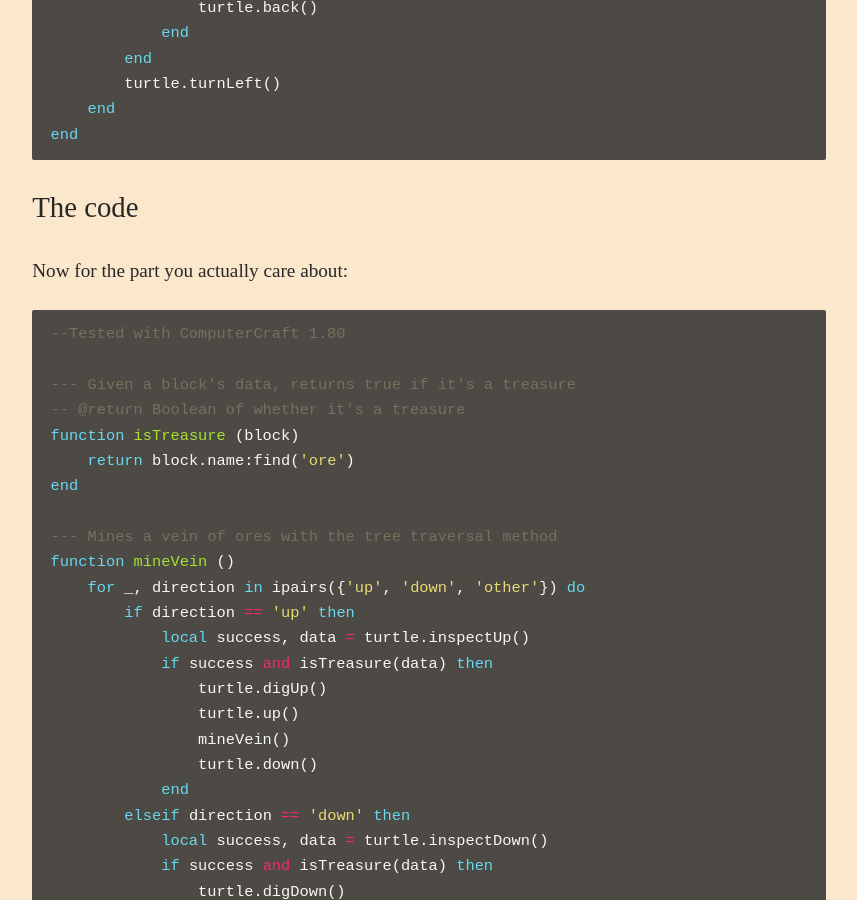
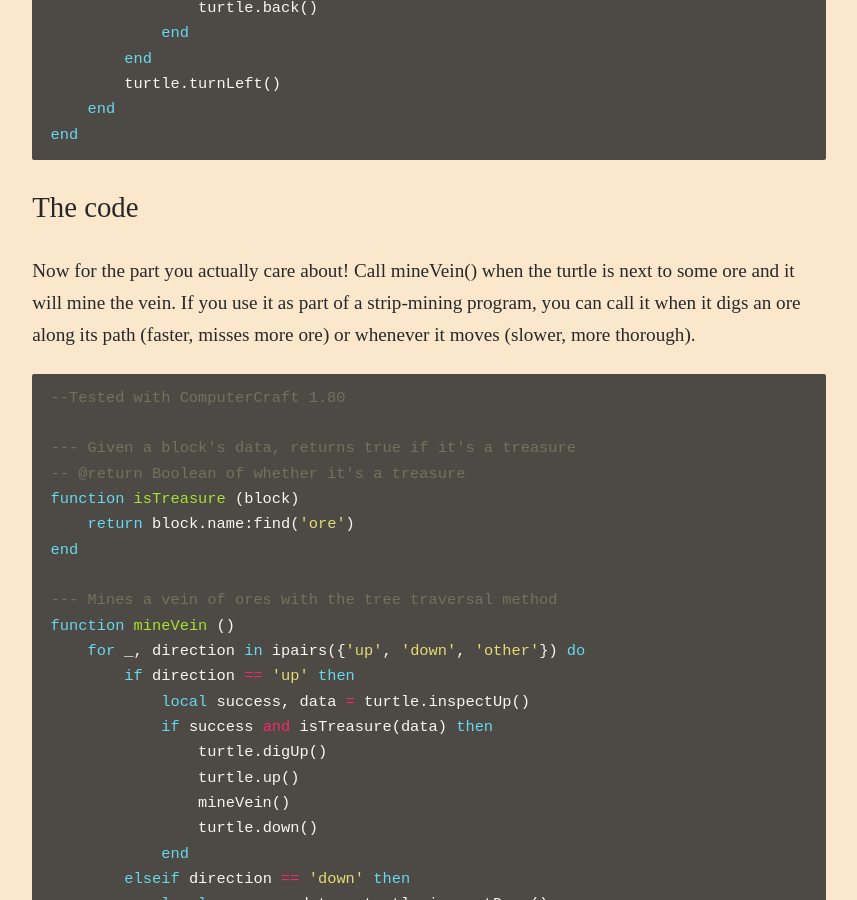
Before and after one commit to fechan/blog, a Jekyll site: the page built from _posts/2019-12-17-vein-mining-strategies-with-computercraft-1.md, in a window 1280 px wide and 900 px high, scrolled down 5338 px. Shown: the whole window, without its empty margins (211-1068 px from the left). Built offline with Jekyll 4.4.1, drawn with Linux system fonts in a browser that asks for light colours; some web fonts are replaced.

Commit message:
Update code with usage

```diff
--- a/_posts/2019-12-17-vein-mining-strategies-with-computercraft-1.md
+++ b/_posts/2019-12-17-vein-mining-strategies-with-computercraft-1.md
@@ -110,7 +110,7 @@ end
 {% endhighlight %}
 
 ## The code
-Now for the part you actually care about:
+Now for the part you actually care about! Call mineVein() when the turtle is next to some ore and it will mine the vein. If you use it as part of a strip-mining program, you can call it when it digs an ore along its path (faster, misses more ore) or whenever it moves (slower, more thorough).
 
 {% highlight lua %}
 --Tested with ComputerCraft 1.80
```
